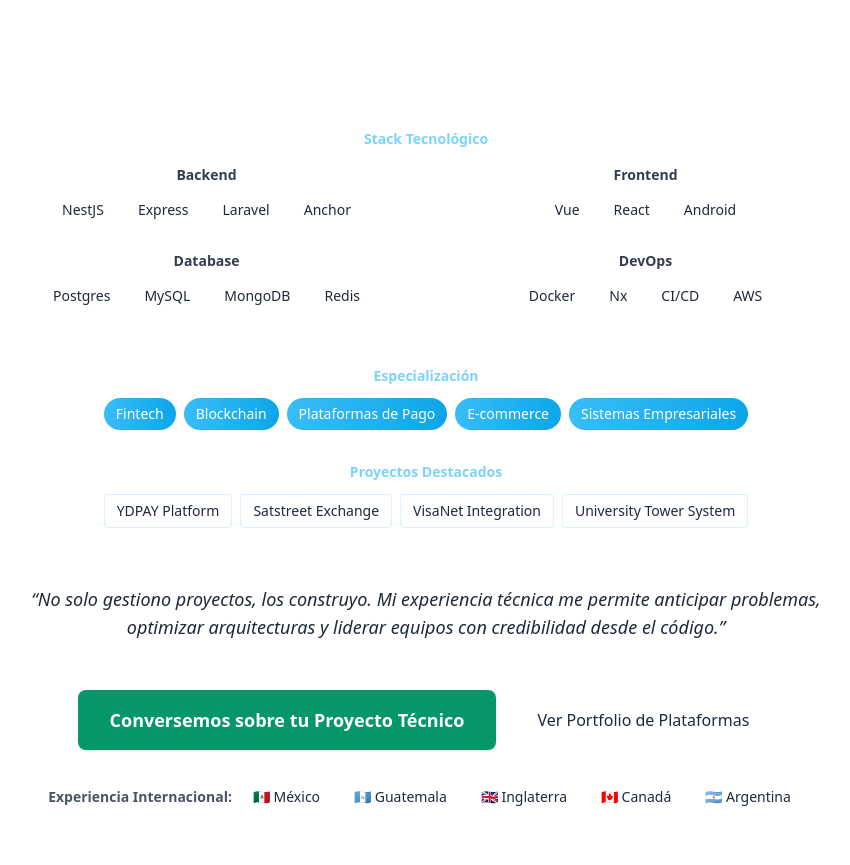
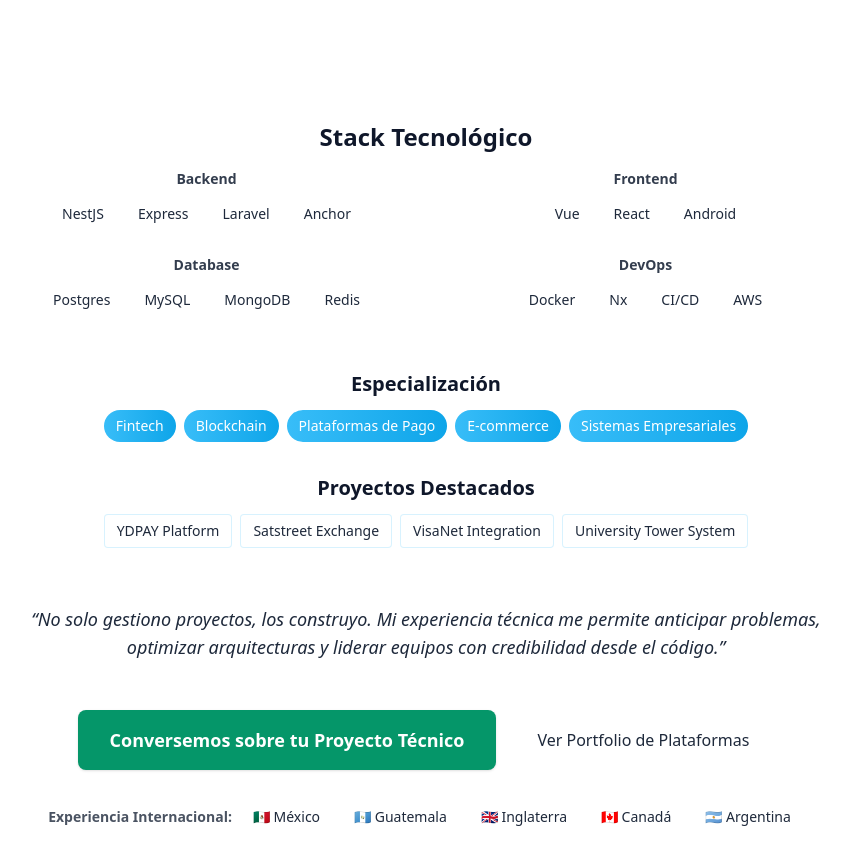
Before and after one commit to Hernny/Portfolio, a Next.js app: page / in a window 1280 px wide. Shown: the part 900-1765 px from the top of the page, without its empty margins (214-1064 px from the left). Built offline with nearby package versions, Linux system fonts and the light colour scheme; no server answers.

Commit message:
hero: eliminar sub-scroll; quitar scroll-snap y overflow interno, mantener 2 paneles a pantalla completa

```diff
--- a/components/home/Hero.tsx
+++ b/components/home/Hero.tsx
@@ -3,7 +3,7 @@
 export function Hero() {
   return (
     <section id="home" className="section container">
-      {/* Máximo 2 pantallas: dividimos el hero en dos paneles verticales */}
+      {/* Máximo 2 pantallas (sin sub-scroll): dos paneles que usan el scroll de la página */}
       <div className="md:col-span-12 max-w-4xl mx-auto text-center">
         {/* Panel 1: título, resumen, credenciales y métricas */}
         <motion.div className="min-h-[100svh] flex flex-col items-center justify-center py-10">
@@ -67,7 +67,7 @@
         </motion.div>
 
         {/* Panel 2: stack, especialización, proyectos, propuesta de valor, CTAs y experiencia */}
-        <motion.div className="min-h-[100svh] flex flex-col items-center justify-center py-10">
+  <motion.div className="min-h-[100svh] flex flex-col items-center justify-center py-10">
           {/* Stack Tecnológico */}
           <motion.div
             className="w-full mt-2 md:mt-0 bg-white/5 rounded-xl p-5 border border-white/10"
@@ -76,7 +76,7 @@
             viewport={{ once: true, amount: 0.5 }}
             transition={{ duration: 0.4, ease: 'easeOut', delay: 0.12 }}
           >
-            <h3 className="text-sm font-semibold text-sky-300 mb-4">Stack Tecnológico</h3>
+            <h3 className="text-xl md:text-2xl font-semibold text-slate-900 dark:text-white text-center mb-4">Stack Tecnológico</h3>
             <div className="grid gap-6 sm:grid-cols-2">
               {/* Backend pills */}
               <div className="text-center">
@@ -128,7 +128,7 @@
             viewport={{ once: true, amount: 0.6 }}
             transition={{ duration: 0.4, ease: 'easeOut', delay: 0.14 }}
           >
-            <h3 className="text-sm font-semibold text-sky-300 mb-3">Especialización</h3>
+            <h3 className="text-lg md:text-xl font-semibold text-slate-900 dark:text-white text-center mb-3">Especialización</h3>
             <div className="flex flex-wrap justify-center gap-2">
               {['Fintech','Blockchain','Plataformas de Pago','E-commerce','Sistemas Empresariales'].map(t => (
                 <span key={t} className="px-3 py-1.5 rounded-full text-sm font-medium text-white bg-gradient-to-r from-sky-400 to-sky-500">{t}</span>
@@ -144,7 +144,7 @@
             viewport={{ once: true, amount: 0.6 }}
             transition={{ duration: 0.4, ease: 'easeOut', delay: 0.16 }}
           >
-            <h3 className="text-sm font-semibold text-sky-300 mb-3">Proyectos Destacados</h3>
+            <h3 className="text-lg md:text-xl font-semibold text-slate-900 dark:text-white text-center mb-3">Proyectos Destacados</h3>
             <div className="flex flex-wrap justify-center gap-2">
               {['YDPAY Platform','Satstreet Exchange','VisaNet Integration','University Tower System'].map(p => (
                 <span key={p} className="px-3 py-1.5 rounded bg-white/10 border border-sky-300/30 text-sm">{p}</span>
```
